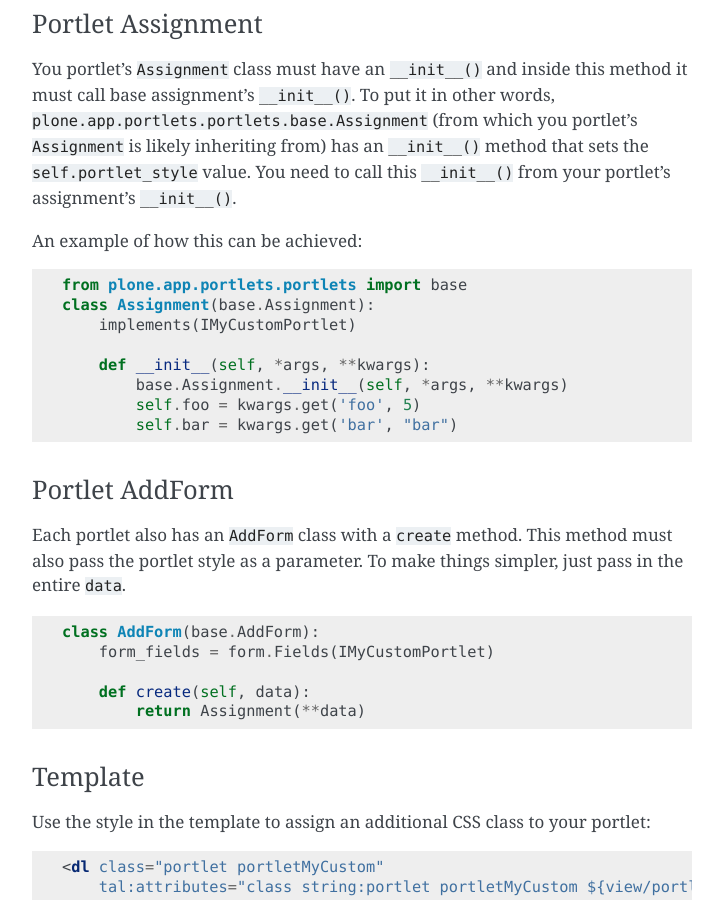
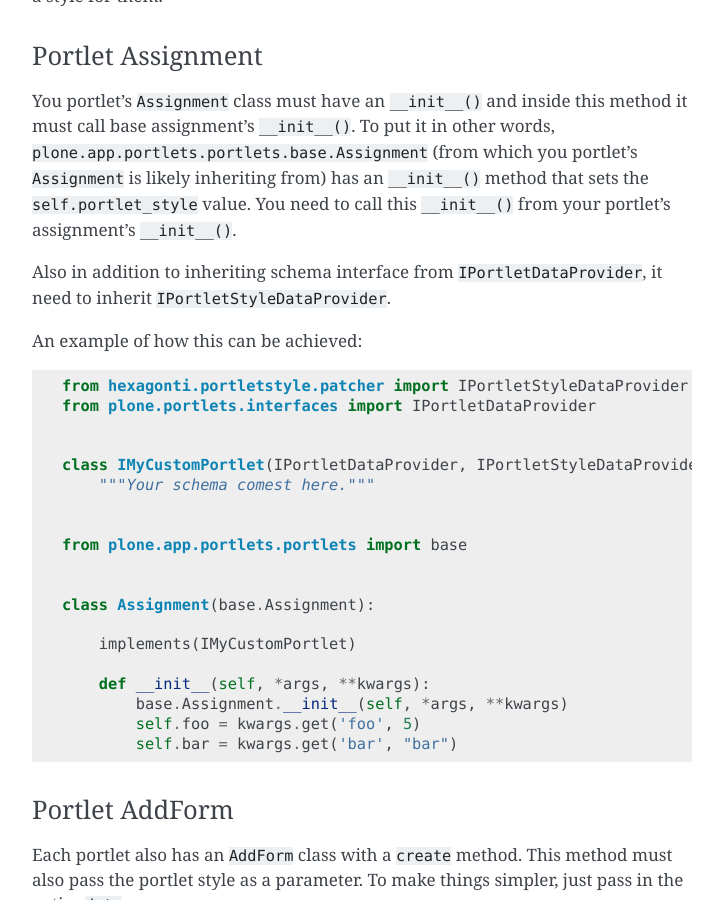
Before and after one commit to hexagonit/hexagonit.portletstyle, a Sphinx documentation site: the page built from hexagonit/portletstyle/docs/index.rst, in a window 1280 px wide and 900 px high, scrolled down 2571 px. Shown: the whole window, without its empty margins (388-1111 px from the left). Built offline with Sphinx 7.4.7, drawn with Linux system fonts in a browser that asks for light colours; some of the changed text lies outside the part shown.

```diff
--- a/hexagonit/portletstyle/docs/CREDITS.rst
+++ b/hexagonit/portletstyle/docs/CREDITS.rst
@@ -1,5 +1,5 @@
 Credits
-=======
+-------
 
 * Idea, mentoring and sponsoring provided by Hexagon IT Oy.
 * Code monkeying by Nejc Zupan, NiteoWeb Ltd.
--- a/hexagonit/portletstyle/docs/FUTURE.rst
+++ b/hexagonit/portletstyle/docs/FUTURE.rst
@@ -1,5 +1,5 @@
 TODO
-====
+----
 
 * use in the wild
 * maybe patch non-editable portlets (login, calendar, etc.)
--- a/hexagonit/portletstyle/docs/LICENSE.rst
+++ b/hexagonit/portletstyle/docs/LICENSE.rst
@@ -1,5 +1,5 @@
 License
-=======
+-------
 
 Copyright (c) 2011, Hexagon IT Oy
 All rights reserved.
--- a/hexagonit/portletstyle/docs/README.rst
+++ b/hexagonit/portletstyle/docs/README.rst
@@ -12,7 +12,7 @@
 
 
 Installation
-============
+------------
 
 To install ``hexagonit.portletstyle`` you simply add
 ``hexagonit.portletstyle`` to the list of eggs in your buildout, run
@@ -21,14 +21,14 @@
 
 
 Usage
-=====
+-----
 
 Click on ``Manage portlets`` and add or edit a portlet. Select your desired
 portlet style from the `Portlet Style` drop-down menu and save. That's it.
 
 
 Default portlet styles
-======================
+----------------------
 
 By default, this package gives you three default portlet styles:
 
@@ -38,7 +38,7 @@
 
 
 Managing available portlet styles
-=================================
+---------------------------------
 
 You can add, edit and remove available portlet styles by going to the `Plone
 Control Panel` and clicking on the ``Portlet Styles`` configlet. Pointing your
@@ -56,7 +56,7 @@
 
 
 Supported portlets
-==================
+------------------
 
 As of this moment, the following portlets are supported (as in, you can select
 a style when editing them):
@@ -75,6 +75,7 @@
 
 * `Quickupload portlet <http://pypi.python.org/pypi/collective.quickupload>`_
 * `TagCloud portlet <http://pypi.python.org/pypi/qi.portlet.TagClouds>`_
+* Subscribe Newsletter portlet (Only internally at Hexagon IT)
 
 The rest of out-of-the-box Plone portlets are non-editable ones as you normally
 need only one instance per site. For these (and other) reasons the following
--- a/hexagonit/portletstyle/docs/index.rst
+++ b/hexagonit/portletstyle/docs/index.rst
@@ -1,7 +1,7 @@
 .. include:: README.rst
 
 Importing portlet styles from your own package
-==============================================
+----------------------------------------------
 
 This package uses `plone.app.registry` to store portlet styles. The added
 benefit of this is that you can easily control which styles you want to have
@@ -26,13 +26,13 @@
 
 
 Styling third-party portlets
-============================
+----------------------------
 
 Follow the steps below to convince your third-party portlets to support
 selecting a style for them.
 
 Portlet Assignment
-------------------
+==================
 
 You portlet's ``Assignment`` class must have an ``__init__()`` and inside this method
 it must call base assignment's ``__init__()``. To put it in other words,
@@ -41,12 +41,26 @@
 the ``self.portlet_style`` value. You need to call this ``__init__()`` from your
 portlet's assignment's ``__init__()``.
 
+Also in addition to inheriting schema interface from ``IPortletDataProvider``,
+it need to inherit ``IPortletStyleDataProvider``.
+
 An example of how this can be achieved:
 
 .. code-block:: python
 
+    from hexagonti.portletstyle.patcher import IPortletStyleDataProvider
+    from plone.portlets.interfaces import IPortletDataProvider
+
+
+    class IMyCustomPortlet(IPortletDataProvider, IPortletStyleDataProvider):
+        """Your schema comest here."""
+
+
     from plone.app.portlets.portlets import base
+
+
     class Assignment(base.Assignment):
+
         implements(IMyCustomPortlet)
 
         def __init__(self, *args, **kwargs):
@@ -55,7 +69,7 @@
             self.bar = kwargs.get('bar', "bar")
 
 Portlet AddForm
----------------
+===============
 
 Each portlet also has an ``AddForm`` class with a ``create`` method. This method
 must also pass the portlet style as a parameter. To make things simpler, just
@@ -70,7 +84,7 @@
             return Assignment(**data)
 
 Template
---------
+========
 
 Use the style in the template to assign an additional CSS class to your portlet:
 
@@ -82,7 +96,7 @@
 
 
 Translations
-============
+------------
 
 Rebuild POT:
 
@@ -110,7 +124,7 @@
 
 
 Indices and tables
-==================
+------------------
 
 * :ref:`genindex`
 * :ref:`modindex`
```
Also changed, not shown: hexagonit/portletstyle/docs/HISTORY.rst (+20 -20 lines), 1 other file.
